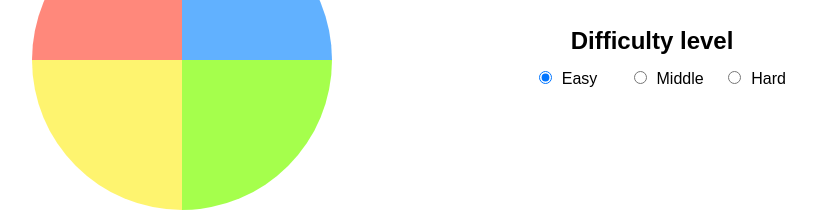
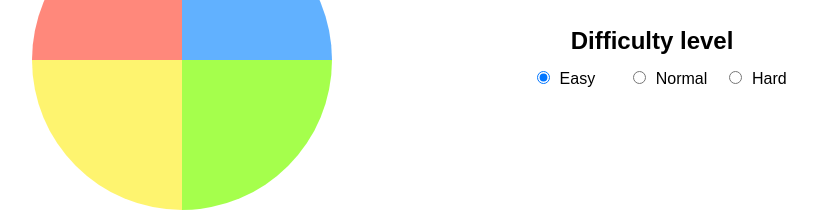
Before and after one commit to loapits/simon-vue-game, a Vue app: page / in a window 1280 px wide. Shown: the part 258-470 px from the top of the page, without its empty margins (308-1125 px from the left). Built offline with nearby package versions, Linux system fonts and the light colour scheme.

Commit message:
finall version

```diff
--- a/src/App.vue
+++ b/src/App.vue
@@ -5,22 +5,21 @@
     <div class="game">
       <Game
         :playSound="playSound"
-        :switchOver="switchOver"
+        :setGameOverFalse="setGameOverFalse"
         :incrementOfRound="incrementOfRound"
         :endGame="endGame"
         :finallCount="finallCount"
-        :setStartedTrue="setStartedTrue"
-        :setStartedFalse="setStartedFalse"
+        :setStarted="setStarted"
         :timing="timing"
         ref="Game"
       />
       <Score
         :startGame="startGame"
         :round="round"
-        :isOver="isOver"
+        :isGameOver="isGameOver"
         :finallCount="finallCount"
         @send-game-diff="takeGameDiff"
-        :switchOver="switchOver"
+        :setGameOverFalse="setGameOverFalse"
         :endGame="endGame"
         :isStarted="isStarted"
       />
@@ -39,15 +38,15 @@ export default {
     return{
       round: 0,
       finallCount: 0,
-      isOver: false,
+      isGameOver: false,
       isStarted: false,
       diff: 'easy',
       timing: 1500
     }
   },
   methods: {
-    switchOver() {
-      this.isOver = false
+    setGameOverFalse() {
+      this.isGameOver = false
     },
     incrementOfRound() {
       this.round += 1
@@ -59,8 +58,8 @@ export default {
       this.$refs.Game.createSequences()
       this.$refs.Game.startGame()
     },
-    endGame(data) {
-      this.isOver = true
+    endGame() {
+      this.isGameOver = true
       this.round > 0 ? this.finallCount = this.round - 1 : this.finallCount = this.round
       this.round = 0
     },
@@ -74,11 +73,8 @@ export default {
         audio.play()
       }
     },
-    setStartedTrue() {
-      this.isStarted = true
-    },
-    setStartedFalse() {
-      this.isStarted = false
+    setStarted() {
+      this.isStarted = !this.isStarted
     }
   }
 }
--- a/src/components/Game-section.vue
+++ b/src/components/Game-section.vue
@@ -32,11 +32,10 @@ export default {
   name: 'Game',
   props: {
     playSound: Function,
-    switchOver: Function,
+    setGameOverFalse: Function,
     incrementOfRound: Function,
     finallCount: Number,
-    setStartedTrue: Function,
-    setStartedFalse: Function,
+    setStarted: Function,
     endGame: Function,
     timing: Number
   },
@@ -102,7 +101,7 @@ export default {
             this.sequence.push(this.getRandomPanel())
             this.sequenceToGuess = [...this.sequence]
             setTimeout(() => {
-              this.switchOver()
+              this.setGameOverFalse()
               this.startGame()
             }, this.timing >900 ?this.timing : this.timing*2)
           }
@@ -114,16 +113,16 @@ export default {
       }
     },
     async startGame() {
-      this.setStartedTrue()
+      this.setStarted()
       this.incrementOfRound()
-      this.switchOver()
+      this.setGameOverFalse()
       this.canClick = false
       for (const panel of this.sequence) {
         await this.flash(panel)
       }
 
       this.canClick = true
-      this.setStartedFalse()
+      this.setStarted()
     }
   }
 }
--- a/src/components/Score-section.vue
+++ b/src/components/Score-section.vue
@@ -37,9 +37,9 @@
             type="radio"
             name="difficulty"
             class="difficulty-list__item-child"
-            v-bind:value="{diff: 'middle', timing: 1000}"
+            v-bind:value="{diff: 'normal', timing: 1000}"
             v-model="difficulty"
-          >Middle
+          >Normal
         </label>
         <label class="difficulty-list__item">
           <input
@@ -52,7 +52,7 @@
         </label>
       </fieldset>
     </div>
-    <div class="prev-game" v-if="isOver">
+    <div class="prev-game" v-if="isGameOver">
       <h2 class="prev-game__header">
         Game Over
       </h2>
@@ -76,9 +76,9 @@ export default {
     round: Number,
     finallCount: Number,
     startGame: Function,
-    isOver: Boolean,
+    isGameOver: Boolean,
     isStarted: Boolean,
-    switchOver: Function,
+    setGameOverFalse: Function,
     endGame: Function
   },
   methods: {
```
Also changed, not shown: 7 other files (tests, documents, lock files or other folders).
